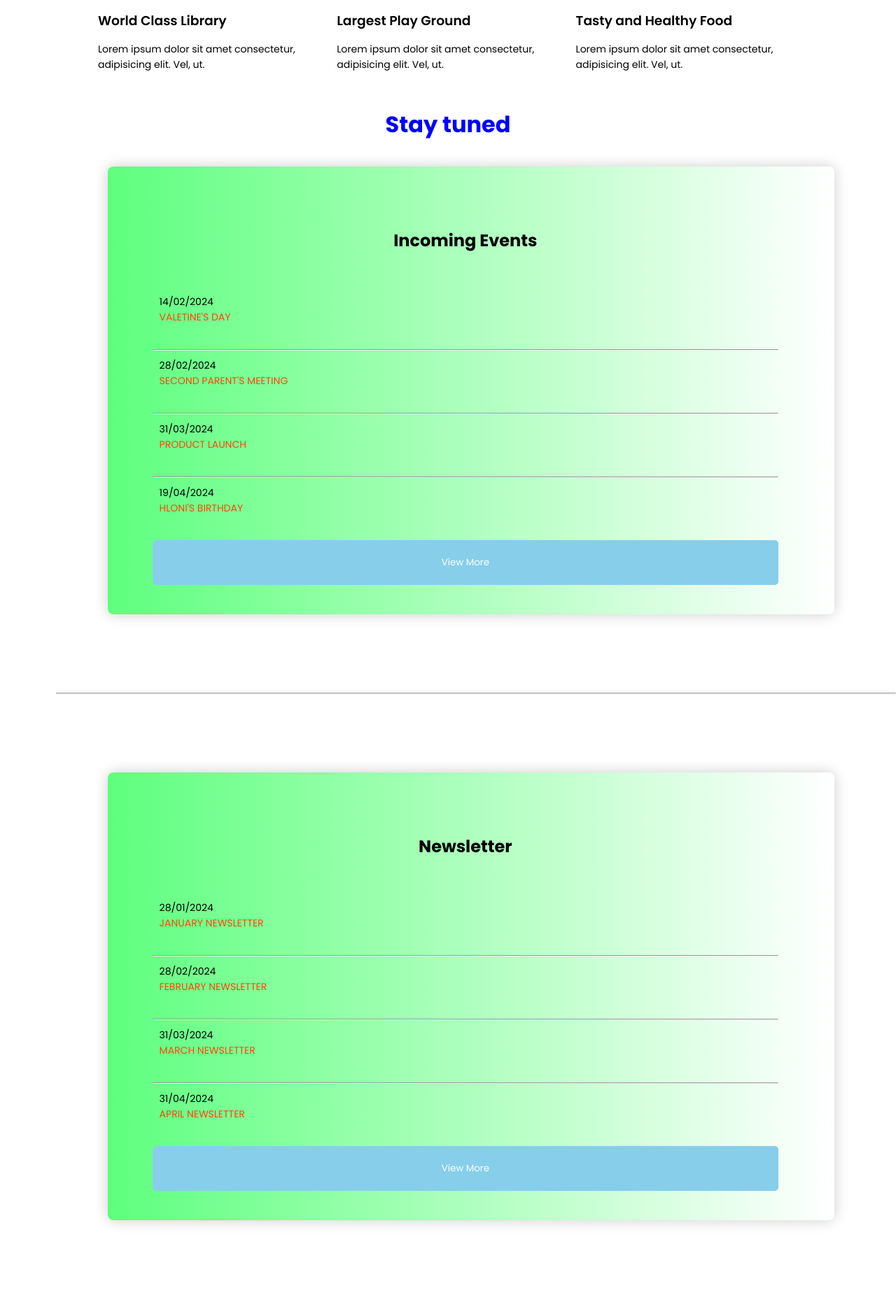
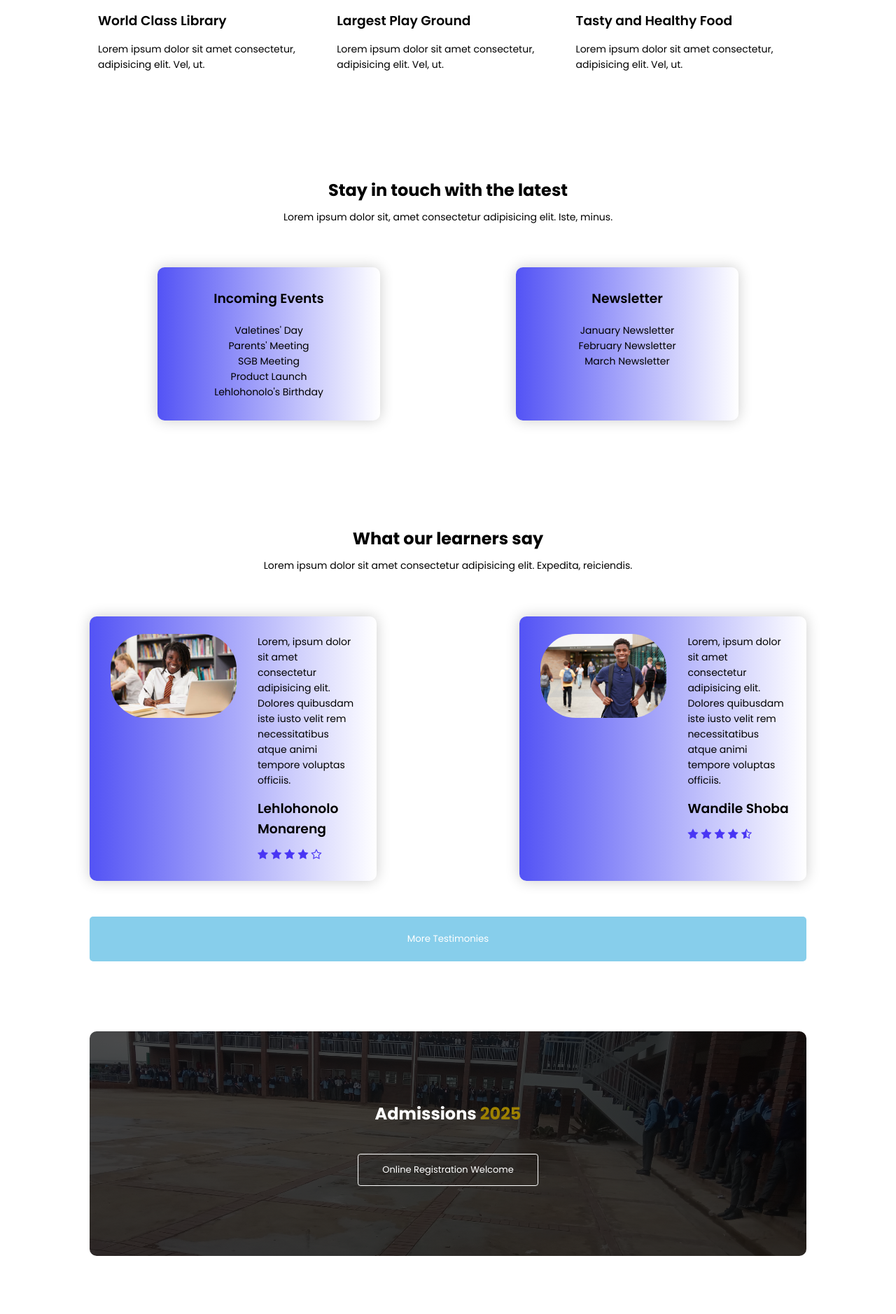
Before and after one commit to ClaudeMonareng/isikhalisezwe, a PHP site: page / in a window 1280 px wide. Shown: the part 2600-4478 px from the top of the page at 70% size. Run offline with PHP 8.4, Linux system fonts and the light colour scheme.

Commit message:
Stay in touch section major update

```diff
--- a/public/index.html
+++ b/public/index.html
@@ -117,13 +117,29 @@
         <!-- UPDATES -->
         <!-- INCLUDES INCOMING EVENTS AND NEWSLETTER -->
 
-        <div class="title-update">
+        <!-- <div class="title-update">
             <h1 class="stay-tuned">Stay tuned</h1>
         </div>
-        <div class="updates">
+        <div class="updates"> -->
 
             <!-- INCOMING EVENTS -->
 
+            <section class="grades">
+                <h1>Stay in touch with the latest</h1>
+                <p>Lorem ipsum dolor sit, amet consectetur adipisicing elit. Iste, minus.</p>
+
+                <div class="row">
+                    <div class="grades-col">
+                        <h3>Incoming Events</h3>
+                        <p>Valetines' Day <br>Parents' Meeting <br> SGB Meeting <br> Product Launch <br>Lehlohonolo's Birthday</p>
+                    </div>
+                    <div class="grades-col">
+                        <h3>Newsletter</h3>
+                        <p> January Newsletter <br> February Newsletter <br> March Newsletter </p>
+                    </div>
+                </div>
+            </section>
+<!--
             <section class="incoming-events">
                 <div class="events">
                     <h1>Incoming Events</h1><br>
@@ -136,11 +152,11 @@
                     <button type="submit" href="register-second.html" class="continue-btn" id="continue-btn">View More</button>
                 </div>
             </section>
-            <hr class="events-newsletter">
+            <hr class="events-newsletter"> -->
 
             <!-- INCOMING NEWSLETTER -->
 
-            <section class="incoming-newsletter">
+            <!-- <section class="incoming-newsletter">
                 <div class="newsletter">
                     <h1>Newsletter</h1><br>
                     <div>
@@ -152,7 +168,7 @@
                     <button type="submit" href="register-second.html" class="continue-btn" id="continue-btn">View More</button>
                 </div>
             </section>
-        </div>
+        </div> -->
 
         <!-- TESTIMONIALS -->
 
--- a/public/style.css
+++ b/public/style.css
@@ -227,6 +227,7 @@ p{
 .grades-col{
     flex-basis: 31%;
     background: linear-gradient(to right, rgb(83, 83, 245), rgba(94, 255, 125, 0));
+    box-shadow: 0 0 20px 0px rgba(0, 0, 0, 0.2);
     border-radius: 10px;
     margin-bottom: 5%;
     padding: 20px 12px;
@@ -240,7 +241,6 @@ h3{
     margin: 10px 0;
 }
 .grades-col:hover{
-    box-shadow: 0 0 20px 0px rgba(0, 0, 0, 0.2);
     transform: scale(1.03);
 }
 
```
